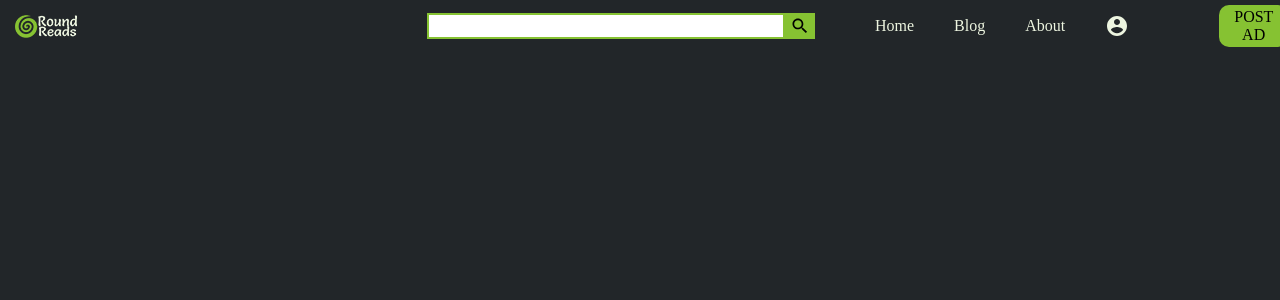
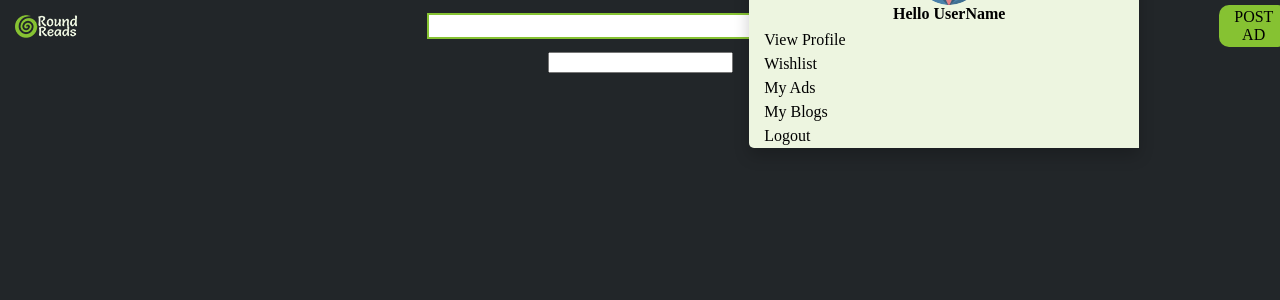
Before and after one commit to BijoyDutta95/RoundReads, a React (Create React App) app: page /searchSuggest in a window 1280 px wide. Shown: the top 300 px of the page. Built offline with nearby package versions, Linux system fonts and the light colour scheme; no server answers; sample sign-in values are in the browser's storage.

Commit message:
search suggesstinos implemented in an diff file

```diff
--- a/src/App.js
+++ b/src/App.js
@@ -14,6 +14,8 @@
 import UserAccount from './components/pages/UserAccount';
 import Messages from './components/pages/Messages';
 import IndividualItem from './components/pages/IndividualItem';
+import SearchSuggest from './components/pages/SearchSuggest';
+import {API} from './components/API/Api'
 
 function App() {
   const [searchTerm, setSearchTerm] = React.useState(null)
@@ -21,10 +23,28 @@
   const [userSession, setUserSession] = React.useState(sessionStorage.getItem('user'))
   const [wishList, setWishList] = React.useState(sessionStorage.getItem('wishlist'))
 
+  const [books, setBooks] = React.useState([])
+
+
+  React.useEffect(() =>{
+      function getItems(){
+          console.log('getBoooksss')
+          API.get('api/get_user_books')
+          .then(data=>{
+              setBooks(data.data)
+              console.log(data.data)
+          })
+          .catch(err=>{
+              console.log(err)
+          })
+      }
+      getItems()
+  }, [])
+
   return (
     <div className="App">
     <Router>
-    <UserContext.Provider value={{user, setUser, userSession, setUserSession, wishList, setWishList}}>
+    <UserContext.Provider value={{user, setUser, userSession, setUserSession, wishList, setWishList, books}}>
       <NavBar setSearchTerm={setSearchTerm}/>
       {searchTerm?(
         <Redirect to={'/search/' + searchTerm}/>
@@ -42,6 +62,7 @@
           <Route path='/userAd' exact component={UserAd}/>
           <Route path='/messages/:id' exact component={Messages}/>
           <Route path='/currentItem/:id' exact component={IndividualItem}/>
+          <Route path='/searchSuggest' exact component={SearchSuggest}/>
 
         </SearchContext.Provider>
 
--- a/src/components/ItemCard.js
+++ b/src/components/ItemCard.js
@@ -106,7 +106,7 @@
 
     const renderCard= (card, index) =>{
         if(userSession){
-            if(card.posted_by == JSON.parse(userSession).email){
+            if(card.poster_email == JSON.parse(userSession).email){
                 return
             }
         }
--- /dev/null
+++ b/src/components/SearchDropDown.css
@@ -0,0 +1,45 @@
+.dropdown-submenu {
+    font-weight: 300;
+    display: block;
+    align-self: center;
+    position: absolute;
+    width: 350px;
+    margin: 0;
+    margin-top: 25px;
+    background-color: #EDF5E0 !important;
+    border-radius: 5px;
+    right: 0;
+    list-style-type: none;
+    box-shadow: 0px 8px 16px 0px rgba(0,0,0,0.2);
+}
+
+.dropdown-submenu-item {
+    list-style: none;
+    display: block;
+    margin: 0 auto;
+    list-style-type: none;
+    background-color: #EDF5E0;
+
+
+}
+
+
+#menu-item{
+
+    padding-left: 15px;
+    padding-right: 15px;
+    padding-top: 3px;
+    padding-bottom: 3px;
+    color: black;
+    font-style: bold;
+    text-align: center;
+    text-align: left;
+    margin-left: -40px;
+    list-style: none;
+    z-index: 1;
+
+}
+
+#menu-item:hover {
+    background-color: #f1f196;
+}
--- /dev/null
+++ b/src/components/SearchDropDown.js
@@ -0,0 +1,23 @@
+import React from 'react'
+import './SearchDropDown.css'
+
+export default function SearchDropDown(props){
+
+    const renderSearches = (item, index) =>{
+        return(
+            <div key={index} className="dropdown-submenu-item">
+
+                <li>{item}</li>
+
+            </div>
+        )
+    }
+
+    return (
+        <div className="dropdown-submenu">
+            {props.suggessions.map(renderSearches)}
+        </div>
+    )
+
+
+}
--- a/src/components/WishlistItems.js
+++ b/src/components/WishlistItems.js
@@ -58,7 +58,7 @@
                 <img src={item.image1} alt="itemImage" id="SingleItemImage"/>
                 <div id="singleItemInfo">
                     <strong>Title : {item.title}</strong>
-                    <small>Posted By : {item.posted_by}</small>
+                    <small>Posted By : {item.poster_name}</small>
                     <small>Available For : {item.availability}</small>
                     {item.availability == 'both'?(
                         <>
--- /dev/null
+++ b/src/components/pages/SearchSuggest.js
@@ -0,0 +1,71 @@
+import React from 'react'
+import { API } from '../API/Api'
+import SearchDropDown from '../SearchDropDown'
+
+export default function SearchSuggest(){
+    const [books, setBooks] = React.useState([])
+    const [suggessions, setSugessions] = React.useState([])
+
+    React.useEffect(() =>{
+        function getItems(){
+            console.log('getBoooksss')
+            API.get('api/get_user_books')
+            .then(data=>{
+                setBooks(data.data)
+                console.log(data.data)
+            })
+            .catch(err=>{
+                console.log(err)
+            })
+        }
+        getItems()
+    }, [])
+
+    const search = (term) =>{
+        console.log(term)
+        let suggessionsTemp = []
+        if(term.length >= 3){
+            console.log("search")
+            for(let i in books){
+                if(books[i].author.toLowerCase().includes(term.toLowerCase())){
+                    if(!suggessionsTemp.includes(books[i].author)){
+                        suggessionsTemp.push(books[i].author)
+                    }
+
+                }
+                if(books[i].category.toLowerCase().includes(term.toLowerCase())){
+                    //console.log(books[i].category)
+                    if(!suggessionsTemp.includes(books[i].category)){
+                        suggessionsTemp.push(books[i].category)
+                    }
+                }
+                if(books[i].title.toLowerCase().includes(term.toLowerCase())){
+                    //console.log(books[i].title)
+                    if(!suggessionsTemp.includes(books[i].title)){
+                        suggessionsTemp.push(books[i].title)
+                    }
+                }
+                /*if(books[i].desc.toLowerCase().includes(term.toLowerCase())){
+                    //console.log(books[i].desc)
+                    suggessionsTemp.push(books[i].desc)
+                }*/
+            }
+            setSugessions(suggessionsTemp)
+            console.log(suggessionsTemp)
+
+        }
+
+    }
+
+    return(
+        <div align="center">
+            <input type="text" onChange={async (e) =>{
+                setSugessions([])
+                search(e.target.value)
+
+            }}/>
+            <SearchDropDown suggessions={suggessions}/>
+        </div>
+    )
+
+}
```
